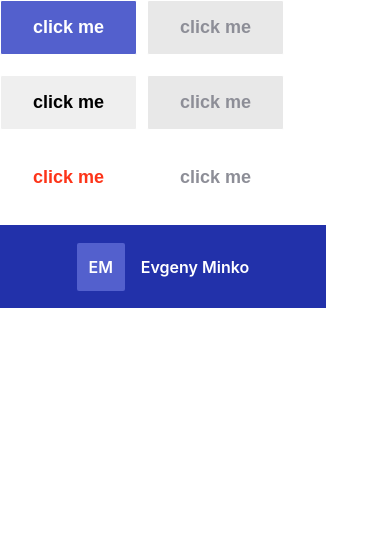
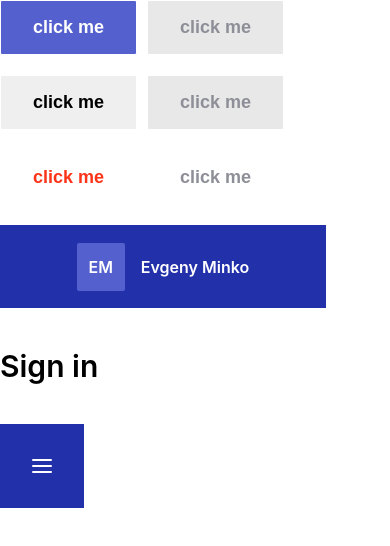
Before and after one commit to Zhenya-by/Blogofolio-TMS, a React (Create React App) app: page / in a window 390 px wide. Shown: the top 546 px of the page. Built offline with nearby package versions, Linux system fonts and the light colour scheme.

Commit message:
add components: Title, Hamburger

```diff
--- a/src/App.tsx
+++ b/src/App.tsx
@@ -1,6 +1,8 @@
 import './App.scss';
 import { Button } from './components/Button/Button';
 import { UserInfo } from './components/Userinfo/Userinfo';
+import { Title } from './components/Title/Title';
+import { HamburgerMenu } from './components/HamburgerMenu/Menuhamburger';
 
 export const App = () => {
 
@@ -25,6 +27,14 @@ export const App = () => {
       <br/>
       <br/>
       <UserInfo username='Evgeny Minko'/>
+      <br/>
+      <br/>
+      <Title signIn='Sign in'/>
+      <br/>
+      <br/>
+      <div>
+      <HamburgerMenu/>
+    </div>
     </div>
     </>
   );
--- a/src/components/Button/Button.tsx
+++ b/src/components/Button/Button.tsx
@@ -6,7 +6,7 @@ interface IButton {
     isDisabled: boolean;
     type: 'primary' | 'secondary' | 'secondary2';
     content: string;
-    onClick: () => void ;
+    onClick: () => void;
 
 }
 
--- /dev/null
+++ b/src/components/HamburgerMenu/Menuhamburger.scss
@@ -0,0 +1,99 @@
+.burger-menu {
+    position: relative;
+    display: inline-block;
+    width: 84px;
+    height: 84px;
+    background-color: #2231aa;
+    display: flex;
+    align-items: center;
+    justify-content: center;
+
+    button {
+        background: none;
+        border: none;
+        cursor: pointer;
+
+        .burger-menu__icon {
+            width: 20px;
+            height: 14px;
+            position: relative;
+
+            span {
+                display: block;
+                position: absolute;
+                height: 2px;
+                width: 100%;
+                background: #fff;
+                border-radius: 4px;
+                transition: all 0.3s ease-in-out;
+
+                &:first-child {
+                    top: 0;
+                }
+
+                &:nth-child(2) {
+                    top: 50%;
+                    transform: translateY(-50%);
+                }
+
+                &:last-child {
+                    bottom: 0;
+                }
+            }
+
+            &.open {
+                span {
+                    &:first-child {
+                        transform: translateY(7px) rotate(45deg);
+                    }
+
+                    &:nth-child(2) {
+                        opacity: 0;
+                    }
+
+                    &:last-child {
+                        transform: translateY(-5px) rotate(-45deg);
+                    }
+                }
+            }
+        }
+    }
+
+    .burger-menu__items {
+        position: absolute;
+        top: 84px;
+        left: 0;
+        right: 0;
+        text-align: center;
+        padding: 0;
+        margin: 0;
+        list-style: none;
+        background: #fff;
+        border-radius: 4px;
+        box-shadow: 0 2px 5px rgba(0, 0, 0, 0.26);
+        transform: scaleY(0);
+        transform-origin: top;
+        transition: all 0.3s ease-in-out;
+
+        &.open {
+            transform: scaleY(1);
+        }
+
+        li {
+            margin-bottom: 10px;
+
+            a {
+                display: block;
+                padding: 10px;
+                color: #000;
+                text-decoration: none;
+                font-size: 16px;
+                font-weight: 600;
+
+                &:hover {
+                    background: #eee;
+                }
+            }
+        }
+    }
+  }
--- /dev/null
+++ b/src/components/HamburgerMenu/Menuhamburger.tsx
@@ -0,0 +1,26 @@
+import { useState } from "react";
+import "./Menuhamburger.scss";
+import { UserInfo } from "../Userinfo/Userinfo";
+
+export const HamburgerMenu = () => {
+  const [isOpen, setIsOpen] = useState(false);
+
+  const toggleMenu = () => {
+    setIsOpen(!isOpen);
+  };
+
+  return (
+    <div className="burger-menu">
+      <button onClick={toggleMenu}>
+        <div className={`burger-menu__icon ${isOpen ? "open" : ""}`}>
+          <span></span>
+          <span></span>
+          <span></span>
+        </div>
+      </button>
+      <ul className={`burger-menu__items ${isOpen ? "open" : ""}`}>
+        <UserInfo username={"Evgeny Minko"} />
+      </ul>
+    </div>
+  );
+};
--- /dev/null
+++ b/src/components/Title/Title.tsx
@@ -0,0 +1,13 @@
+
+import { FC } from 'react';
+import './title.scss';
+
+export interface ITitle {
+    signIn: string;
+}
+
+export const Title: FC<ITitle> = ({signIn}) => {
+    return (
+        <div className='title'>{signIn}</div>
+    );
+}
--- /dev/null
+++ b/src/components/Title/title.scss
@@ -0,0 +1,4 @@
+.title {
+    font-size: 30px;
+    font-weight: 600;
+}
--- a/src/components/Userinfo/Userinfo.tsx
+++ b/src/components/Userinfo/Userinfo.tsx
@@ -18,5 +18,5 @@ export const UserInfo: FC<IUserInfo> = ({username}) => {
             <div className='userinfo_initials'>{generateInitials(username)}</div>
             <div className='userinfo__name'>{username}</div>
         </div>
-    )
+    );
 }
```
